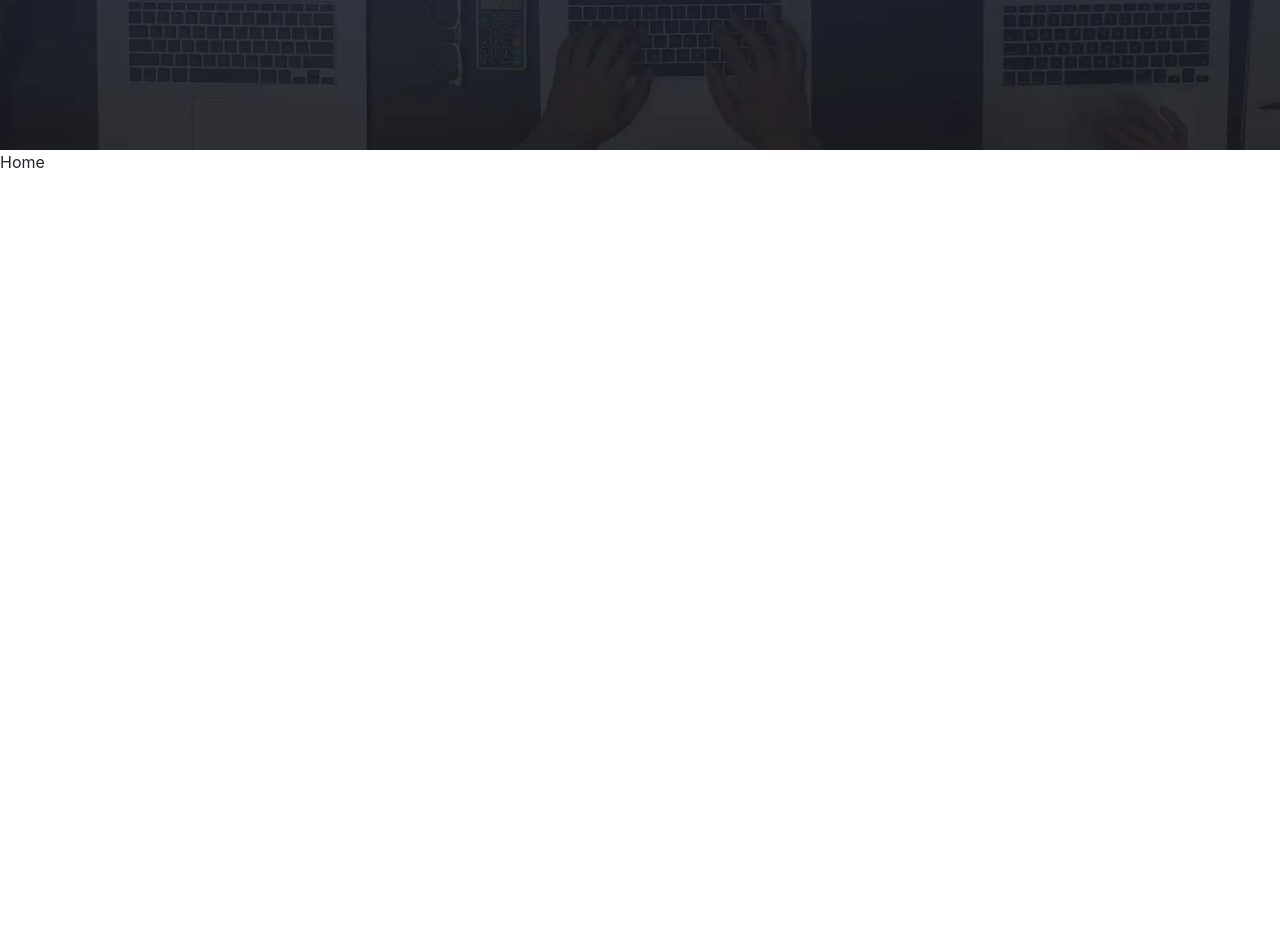
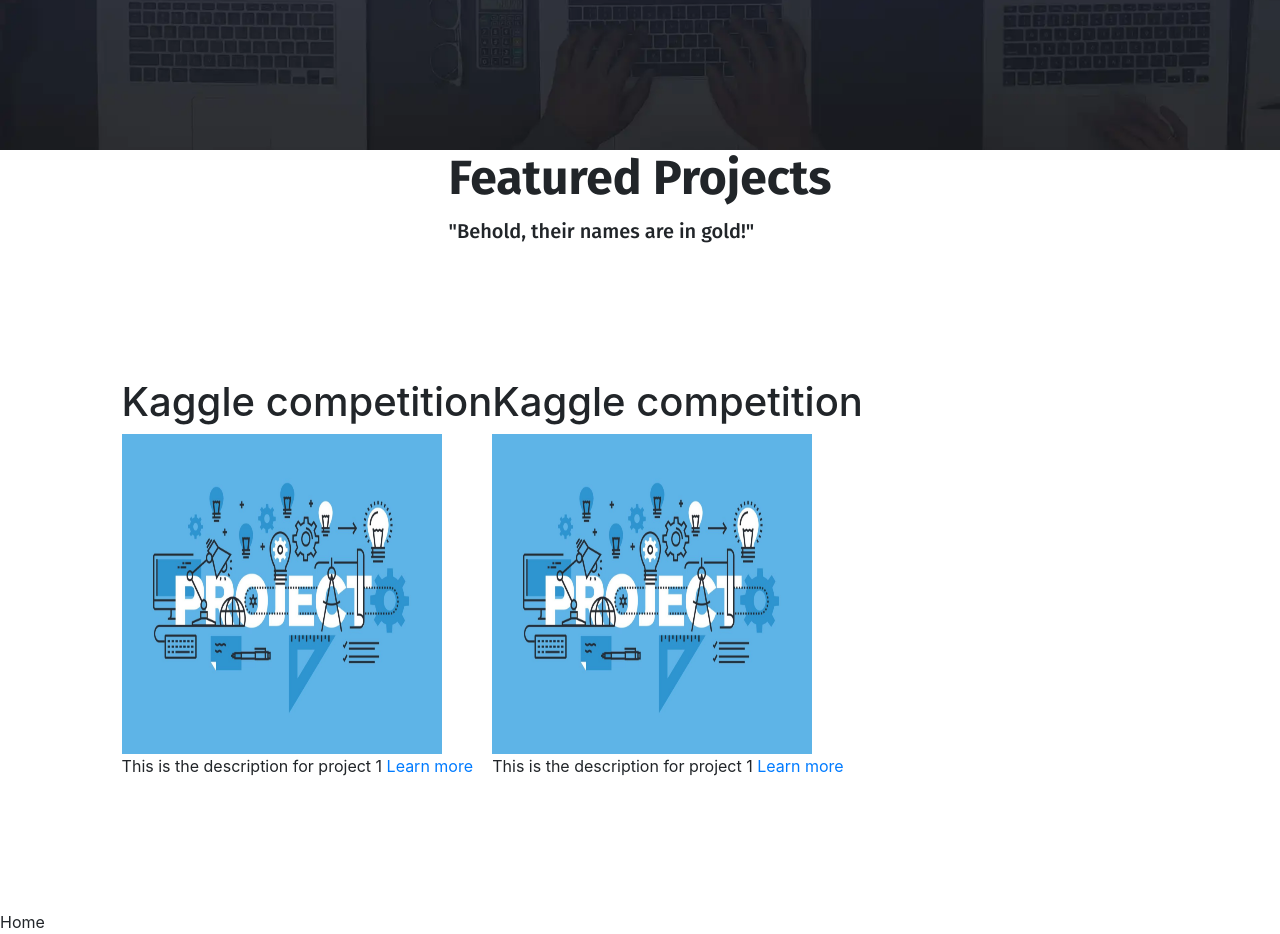
Before and after one commit to TripleC-OfficialWebsite/TripleC-OfficialWebsite, a React (Create React App) app in the folder official-website/: page / in a window 1280 px wide. Shown: the part 668-1602 px from the top of the page. Before the commit the page ends 842 px from the top, so only its background shows below. Built offline with nearby package versions, Linux system fonts and the light colour scheme.

Commit message:
Implement basic FP.js and css

```diff
--- /dev/null
+++ b/official-website/src/Components/featured-project/Featured.css
@@ -0,0 +1,33 @@
+.Pro1Photo{
+    width: 20rem;
+    height: 20rem;
+}
+
+.fpLayout{
+    display: flex;
+    flex-direction: column;
+    width: 90%;
+    height: 95vh;
+    align-items: center;
+    margin-left: 5%;
+    margin-right: 5%;
+}
+
+.Project{
+    display: flex;
+    flex-direction: row;
+    flex-wrap: wrap;
+    width: 90%;
+    height: 95vh;
+    align-items: center;
+    margin-left: 30%;
+    margin-right: 30%;
+}
+
+.titleSection{
+    flex-direction: column;
+}
+
+.Project1{
+    flex-direction: column;
+}
--- /dev/null
+++ b/official-website/src/Components/featured-project/Featured.js
@@ -0,0 +1,45 @@
+import "./Featured.css";
+
+import featuredJson from "../../Content/home.json";
+
+import photoTwo from "../../Images/featured-project/project1.jpg";
+
+console.log(featuredJson.featuredProjects.sections[0].imagePath)
+console.log(photoTwo)
+
+function Featured(){
+    return(
+        <div className="fpLayout">
+            <div className="titleSection">
+                <h1 className="title">{featuredJson.featuredProjects.title}</h1>
+                <div className="subtitle">{featuredJson.featuredProjects.subtitle}</div>
+            </div>
+
+            <div className="Project">
+                <div className="Project1">
+                    <h1 className="Pro1Title">
+                        {featuredJson.featuredProjects.sections[0].title}
+                    </h1>
+                    {/*<img src = {featuredJson.featuredProjects.sections[0].imagePath} className="Pro1Photo" alt="Project1 photo"/>*/}
+                    <img src = {photoTwo} className="Pro1Photo" alt="Project2 photo"/>
+                    <div className="Pro1Descript">
+                        {featuredJson.featuredProjects.sections[0].description} <a href={featuredJson.featuredProjects.sections[0].link}>Learn more</a>
+                    </div>
+                </div>
+
+                <div className="Project2">
+                    <h1 className="Pro2Title">
+                        {featuredJson.featuredProjects.sections[0].title}
+                    </h1>
+                    {/*<img src = {featuredJson.featuredProjects.sections[0].imagePath} className="Pro1Photo" alt="Project1 photo"/>*/}
+                    <img src = {photoTwo} className="Pro1Photo" alt="Project2 photo"/>
+                    <div className="Pro1Descript">
+                        {featuredJson.featuredProjects.sections[0].description} <a href={featuredJson.featuredProjects.sections[0].link}>Learn more</a>
+                    </div>
+                </div>
+            </div>
+        </div>
+    )
+}
+
+export default Featured;
--- a/official-website/src/Content/home.json
+++ b/official-website/src/Content/home.json
@@ -38,9 +38,9 @@
     "subtitle": "\"Behold, their names are in gold!\"",
     "sections": [
       {
-        "title": "",
-        "imagePath": "",
-        "description": "",
+        "title": "Kaggle competition",
+        "imagePath": "../../Images/featured-project/project1.jpg",
+        "description": "This is the description for project 1",
         "link": ""
       }
     ]
--- a/official-website/src/Pages/Home/Home.js
+++ b/official-website/src/Pages/Home/Home.js
@@ -1,11 +1,13 @@
 import "./Home.css";
 import logo from "../../Images/logo.png";
 import Welcome from "../../Components/Welcome/Welcome";
+import Featured from "../../Components/featured-project/Featured";
 
 const Home = () => {
   return (
     <div style={{ position: "relative" }}>
       <Welcome />
+      <Featured />
       Home
     </div>
   );
```
Also changed, not shown: official-website/src/Images/featured-project/project1.jpg (added), 1 other file (tests, documents, lock files or other folders).
